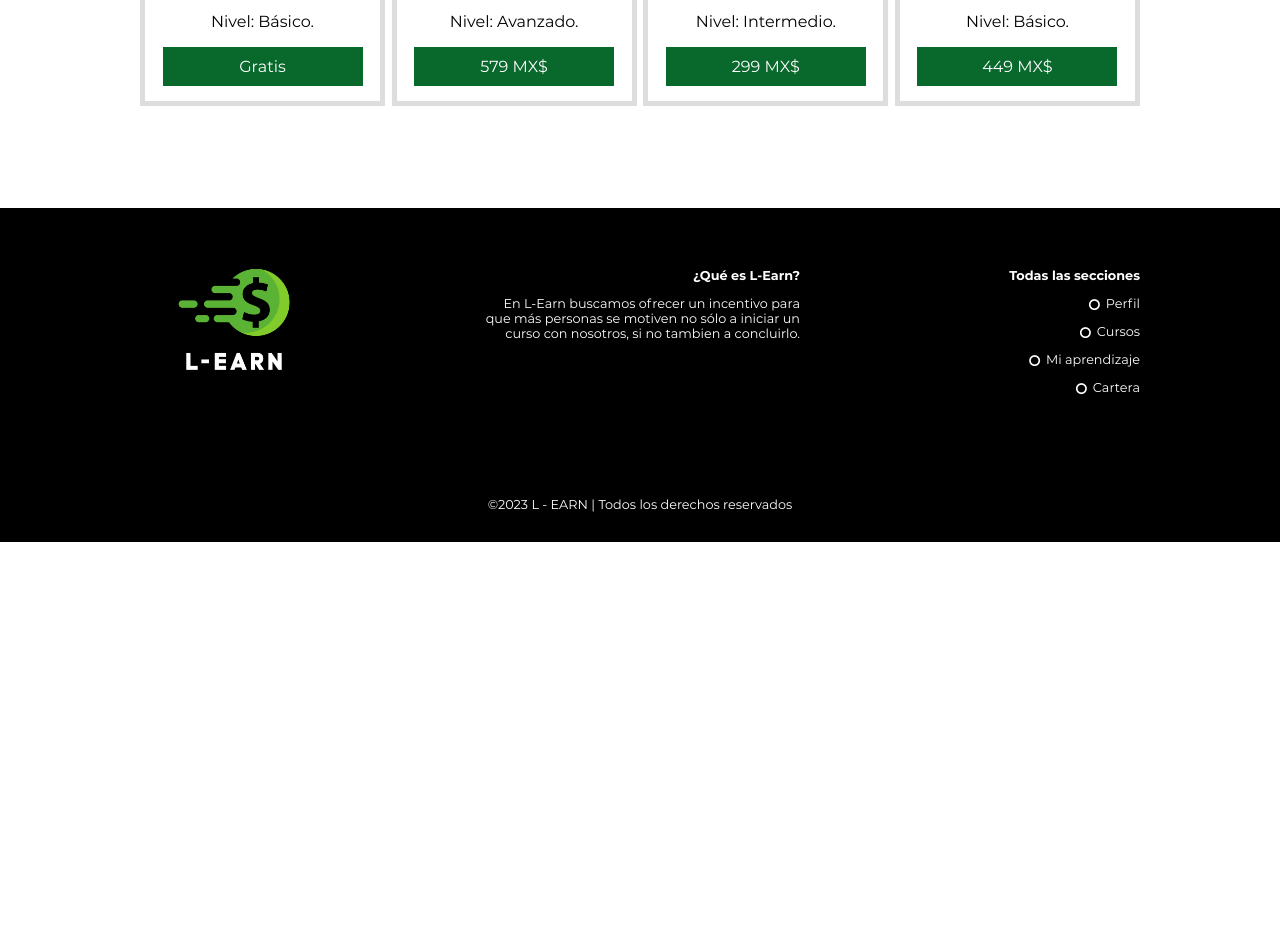
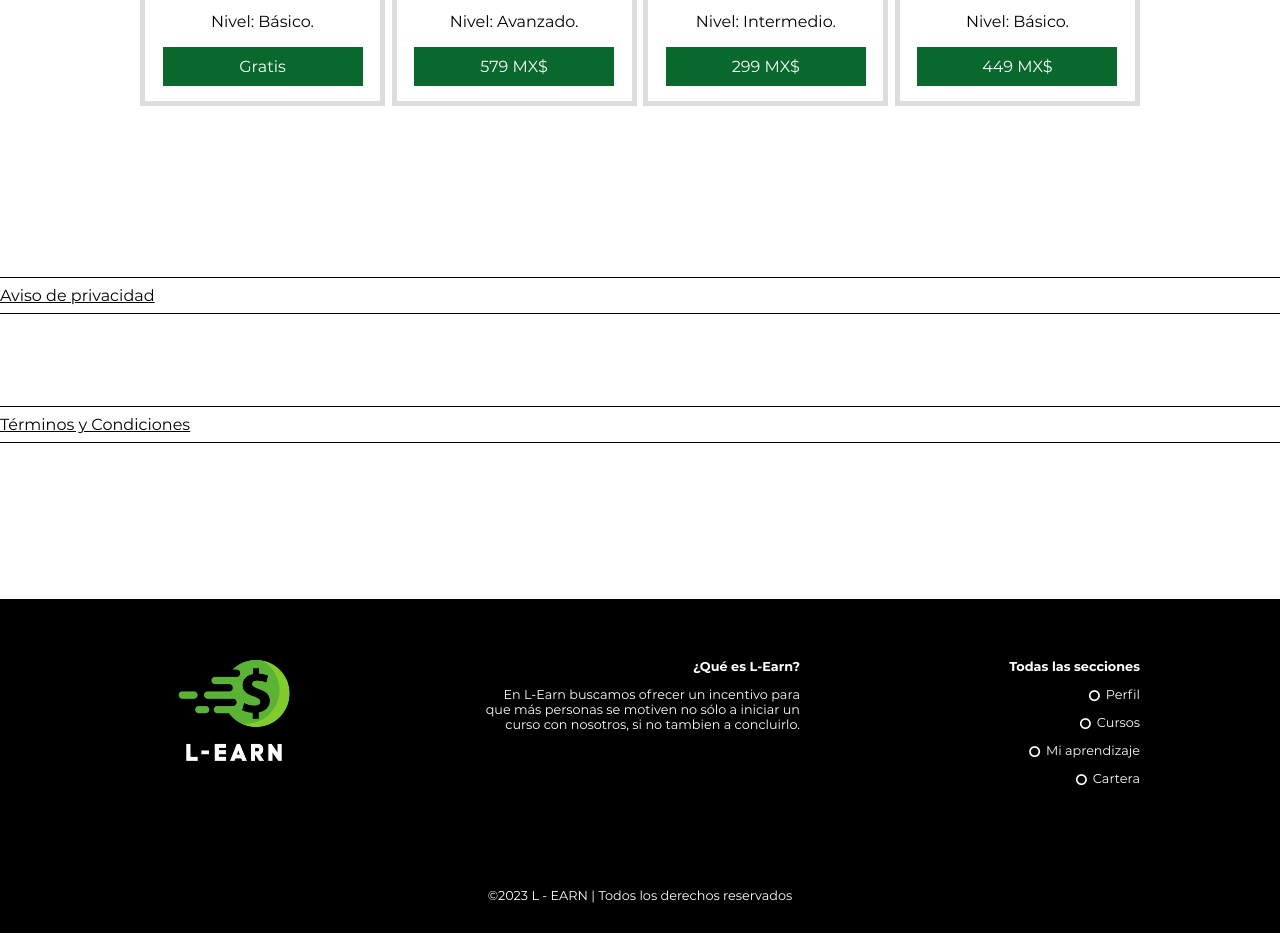
Before and after one commit to sammts/Pagina_L-Earn, a plain HTML site: page Pagina Web/index.html in a window 1280 px wide. Shown: the part 3380-4313 px from the top of the page. Before the commit the page ends 3922 px from the top, so only its background shows below. Drawn offline with nearby package versions, Linux system fonts and the light colour scheme.

Commit message:
Términos y Politica

```diff
--- a/Pagina Web/index.html
+++ b/Pagina Web/index.html
@@ -22,7 +22,6 @@
                 <p class="main-header__contactInfo__phone">
                     <a href="./inisesion.html" class="btn1">Iniciar Sesión</a>
                     <a href="./registro.html" class="btn1">Regístrate</a>
-                    <!-- <span class="icon-usuario">Samuel Tapia</span><br> -->
                 </p>
             </div>
         </div>
@@ -162,8 +161,22 @@
                     <p class="main__txt">Nivel: Básico.<br></p>
                     <a href="inisesion.html" class="btn2 btn--contact">449 MX$</a>
                 </div>
+
             </div>
-        </section><br><br><br>
+        </section>
+        <div class="container1">
+            <br/><br/><br/><br/><br/><br/><br/><hr size="1px" color="black" />
+                <a href="docs/Aviso de privacidad.pdf"
+                style="color: black;" target="_blank" class="main__txt2">Aviso de privacidad</a>
+
+            <hr size="1px" color="black" /><br/>
+
+            <br/><br/><br/><hr size="1px" color="black" />
+                <a href="docs/Términos y Condiciones.pdf"
+                style="color: black;" target="_blank" class="main__txt2">Términos y Condiciones</a>
+
+            <hr size="1px" color="black" /><br/><br/><br/><br/><br/><br/><br/>
+        </div>
 
     </main>
     <footer class="main-footer">
```
